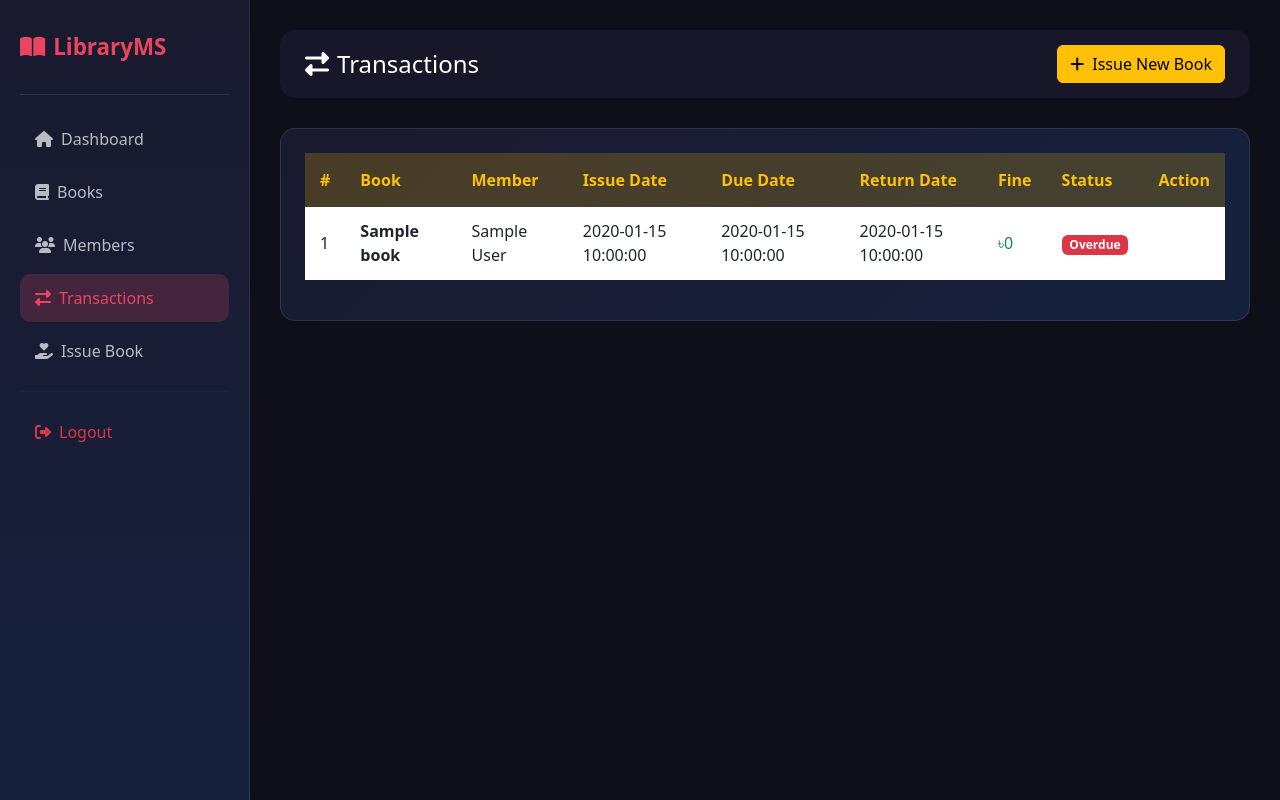
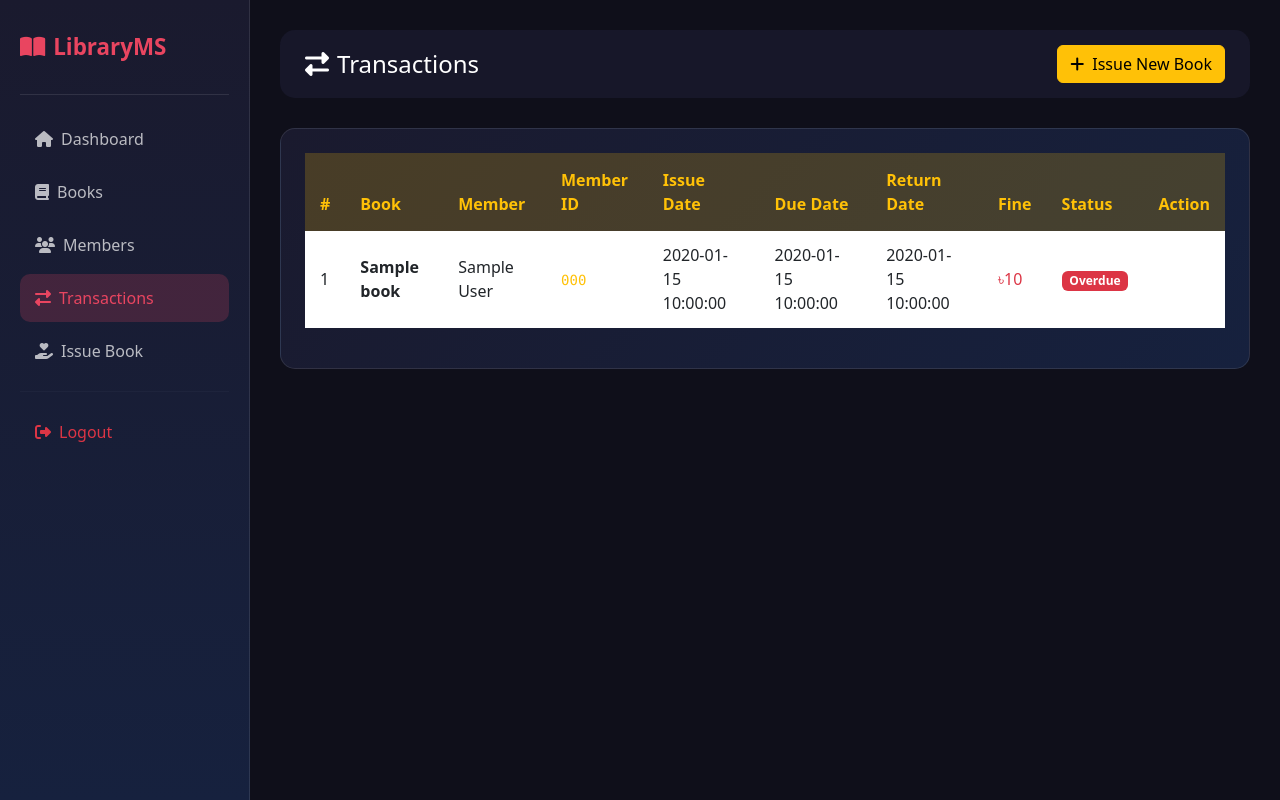
Before and after one commit to mdimtiazahmed/library_project, a Flask app: page /transactions in a window 1280 px wide. Run offline with Flask 3, Linux system fonts and the light colour scheme; the visitor is signed in with stand-in values (Sample User, id 1); tables that the repository leaves empty or names only in its code hold one stand-in row (values such as "Sample post"); some libraries are stand-ins or nearby versions.

Commit message:
Fix transactions table completely

```diff
--- a/templates/transactions.html
+++ b/templates/transactions.html
@@ -67,7 +67,6 @@
     </style>
 </head>
 <body>
-<!-- Sidebar -->
 <div class="sidebar">
     <div class="sidebar-brand">
         <i class="fas fa-book-open me-2"></i>LibraryMS
@@ -95,12 +94,9 @@
     </nav>
 </div>
 
-<!-- Main Content -->
 <div class="main-content">
     <div class="topbar">
-        <h4 class="mb-0">
-            <i class="fas fa-exchange-alt me-2"></i>Transactions
-        </h4>
+        <h4 class="mb-0"><i class="fas fa-exchange-alt me-2"></i>Transactions</h4>
         <a href="/issue" class="btn btn-warning">
             <i class="fas fa-plus me-2"></i>Issue New Book
         </a>
@@ -121,6 +117,7 @@
                     <th>#</th>
                     <th>Book</th>
                     <th>Member</th>
+                    <th>Member ID</th>
                     <th>Issue Date</th>
                     <th>Due Date</th>
                     <th>Return Date</th>
@@ -135,6 +132,7 @@
                     <td>{{ t[0] }}</td>
                     <td><strong>{{ t[1] }}</strong></td>
                     <td>{{ t[2] }}</td>
+                    <td><code style="color:#ffc107">{{ t[3] }}</code></td>
                     <td>{{ t[4] }}</td>
                     <td>{{ t[5] }}</td>
                     <td>
@@ -145,23 +143,23 @@
                         {% endif %}
                     </td>
                     <td>
-                        {% if t[9] and t[9] > 0 %}
-                            <span class="text-danger">৳{{ t[6] or 0 }}</span>
+                        {% if t[7] and t[7] > 0 %}
+                            <span class="text-danger">৳{{ t[7] }}</span>
                         {% else %}
                             <span class="text-success">৳0</span>
                         {% endif %}
                     </td>
                     <td>
-                        {% if t[9] == 'issued' %}
+                        {% if t[8] == 'issued' %}
                             <span class="badge bg-warning text-dark">Issued</span>
-                        {% elif t[9] == 'returned' %}
+                        {% elif t[8] == 'returned' %}
                             <span class="badge bg-success">Returned</span>
                         {% else %}
                             <span class="badge bg-danger">Overdue</span>
                         {% endif %}
                     </td>
                     <td>
-                        {% if t[9] == 'issued' %}
+                        {% if t[8] == 'issued' or t[8] == 'overdue' %}
                             <a href="/return/{{ t[0] }}"
                                onclick="return confirm('Mark as returned?')"
                                class="btn btn-sm btn-success">
```
